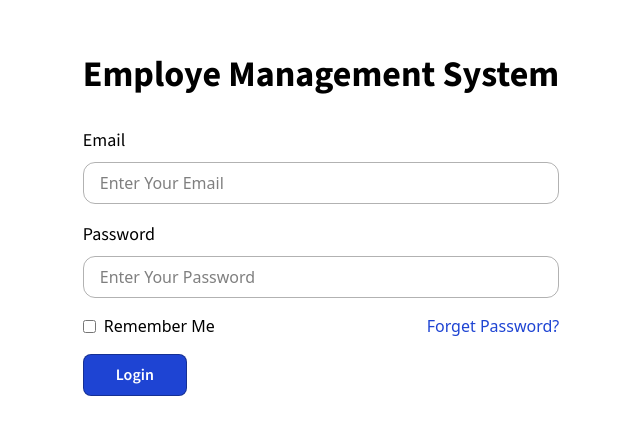
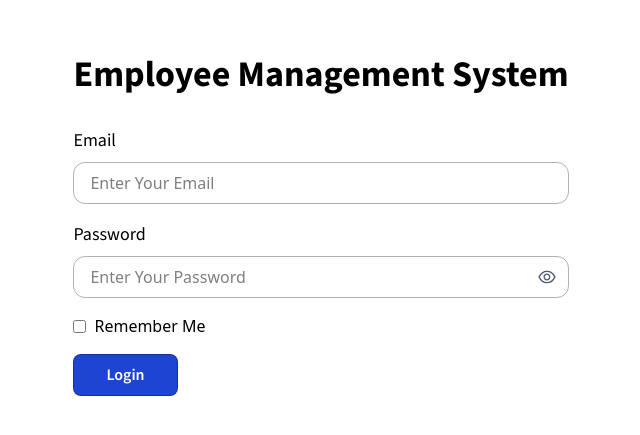
Before and after one commit to vishalkuriyal/Employee-Management-Fe, a React (Vite) app: page /login in a window 1280 px wide. Shown: the part 175-610 px from the top of the page, without its empty margins (319-959 px from the left). Built offline with nearby package versions, Linux system fonts and the light colour scheme; no server answers.

Commit message:
added show password

```diff
--- a/src/components/dashboard/AdminSidebar.tsx
+++ b/src/components/dashboard/AdminSidebar.tsx
@@ -103,7 +103,7 @@ const AdminSidebar = ({ isOpen = false, onClose }: Props) => {
               <span className="source-sans-3-semibold ">Attendance</span>
             </div>
           </NavLink>
-          <NavLink
+          {/* <NavLink
             to="/admin-dashboard/salary/add"
             className={({ isActive }) =>
               `${
@@ -115,7 +115,7 @@ const AdminSidebar = ({ isOpen = false, onClose }: Props) => {
               <FaMoneyBillWave className="" />{" "}
               <span className="source-sans-3-semibold ">Salary</span>
             </div>
-          </NavLink>
+          </NavLink> */}
           <NavLink
             to="/admin-dashboard/settings"
             className={({ isActive }) =>
@@ -216,7 +216,7 @@ const AdminSidebar = ({ isOpen = false, onClose }: Props) => {
               <span className="source-sans-3-semibold ">Attendance</span>
             </div>
           </NavLink>
-          <NavLink
+          {/* <NavLink
             to="/admin-dashboard/salary/add"
             className={({ isActive }) =>
               `${
@@ -228,7 +228,7 @@ const AdminSidebar = ({ isOpen = false, onClose }: Props) => {
               <FaMoneyBillWave className="" />{" "}
               <span className="source-sans-3-semibold ">Salary</span>
             </div>
-          </NavLink>
+          </NavLink> */}
           <NavLink
             to="/admin-dashboard/settings"
             className={({ isActive }) =>
--- a/src/pages/Login.tsx
+++ b/src/pages/Login.tsx
@@ -1,19 +1,42 @@
 import axios from "axios";
 import api from "../utils/axios";
-import { useState } from "react";
+import { useState, useEffect } from "react";
 import { useAuth } from "../context/AuthContext";
 import { useNavigate } from "react-router-dom";
+import { AiOutlineEye, AiOutlineEyeInvisible } from "react-icons/ai";
 
 const Login = () => {
   const [email, setEmail] = useState<string>("");
   const [password, setPassword] = useState<string>("");
+  const [showPassword, setShowPassword] = useState<boolean>(false);
+  const [rememberMe, setRememberMe] = useState<boolean>(false);
   const [error, setError] = useState<string | null>(null);
   const { login } = useAuth();
   const navigate = useNavigate();
 
+  // Load saved credentials on mount
+  useEffect(() => {
+    const savedEmail = localStorage.getItem("rememberedEmail");
+    const savedPassword = localStorage.getItem("rememberedPassword");
+    if (savedEmail && savedPassword) {
+      setEmail(savedEmail);
+      setPassword(savedPassword);
+      setRememberMe(true);
+    }
+  }, []);
+
   const handleSubmit = async (e: React.FormEvent) => {
     // Fix: Proper type instead of 'any'
     e.preventDefault();
+
+    // Save or clear credentials based on rememberMe
+    if (rememberMe) {
+      localStorage.setItem("rememberedEmail", email);
+      localStorage.setItem("rememberedPassword", password);
+    } else {
+      localStorage.removeItem("rememberedEmail");
+      localStorage.removeItem("rememberedPassword");
+    }
 
     try {
       const response = await api.post(`/api/auth/login`, { email, password });
@@ -49,7 +72,7 @@ const Login = () => {
     <div className="flex max-w-[1536px] mx-auto h-screen justify-center items-center py-28 px-20">
       <div className=" max-h-[800px] shadow-[0px_0px_20px] shadow-black/10 py-16 px-24">
         <h1 className="source-sans-3-bold text-4xl mb-8">
-          Employe Management System
+          Employee Management System
         </h1>
         {error && (
           <p className="source-sans-3-regular text-red-400 mb-2">{error}</p>
@@ -71,22 +94,33 @@ const Login = () => {
             <label className="source-sans-3-medium text-lg" htmlFor="password">
               Password
             </label>
-            <input
-              type="password"
-              placeholder="Enter Your Password"
-              className="border px-4 py-2 outline-none rounded-xl border-black/30"
-              onChange={(e) => setPassword(e.target.value)}
-              required
-            />
+            <div className="relative flex items-center">
+              <input
+                type={showPassword ? "text" : "password"}
+                placeholder="Enter Your Password"
+                className="border px-4 py-2 outline-none rounded-xl border-black/30 w-full"
+                onChange={(e) => setPassword(e.target.value)}
+                required
+              />
+              <button
+                type="button"
+                onClick={() => setShowPassword(!showPassword)}
+                className="absolute right-3 text-xl text-gray-600 hover:text-black"
+              >
+                {showPassword ? <AiOutlineEyeInvisible /> : <AiOutlineEye />}
+              </button>
+            </div>
           </div>
           <div className="mb-4 flex items-center justify-between">
             <label className="inline-flex items-center">
-              <input type="checkbox" className="form-checkbox" />
+              <input
+                type="checkbox"
+                className="form-checkbox"
+                checked={rememberMe}
+                onChange={(e) => setRememberMe(e.target.checked)}
+              />
               <span className="ml-2">Remember Me</span>
             </label>
-            <a href="#" className="text-primary">
-              Forget Password?
-            </a>
           </div>
           <button
             type="submit"
```
